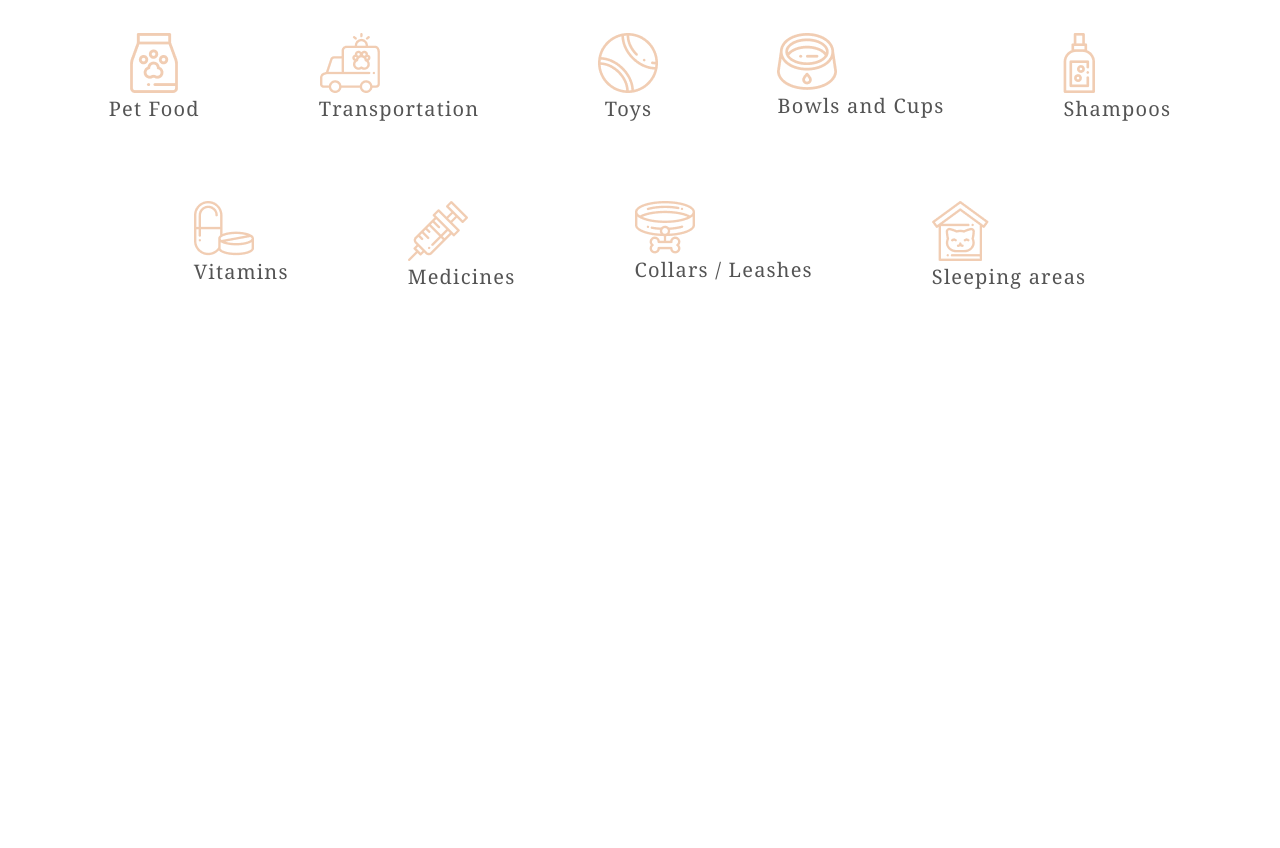
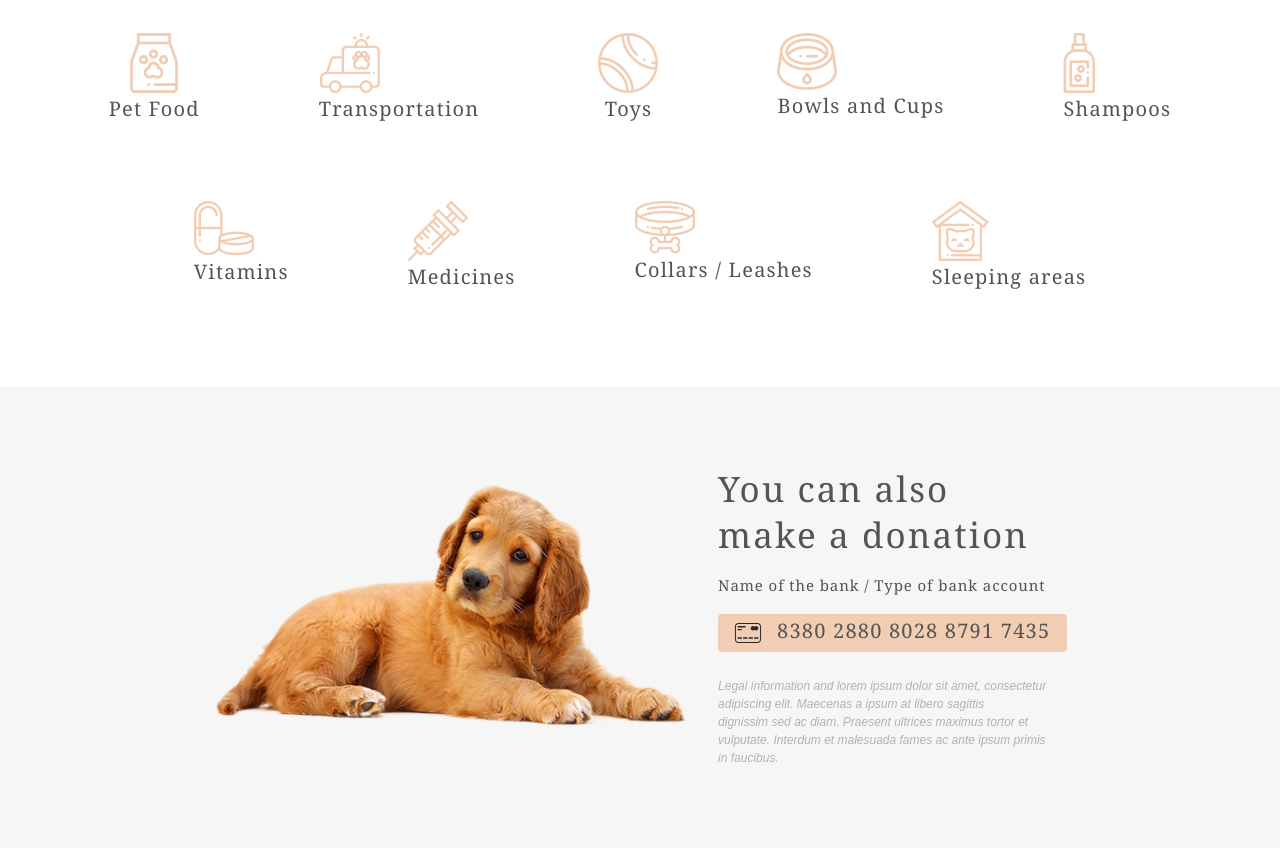
Before and after one commit to DianaAndreeva/Shelter, a plain HTML site: page index.html in a window 1280 px wide. Shown: the part 2599-3447 px from the top of the page. Before the commit the page ends 2985 px from the top, so only its background shows below. Drawn offline with Linux system fonts and the light colour scheme.

Commit message:
feat: add 5th section

```diff
--- a/index.html
+++ b/index.html
@@ -143,6 +143,20 @@
                 </div>
             </div>
         </section>
+        <section class="donation-section">
+            <div class="wrapper donation-wrapper">
+                <img class="img-donation-dog" src="/Shelter/assets/donation-dog.png" alt="donation dog">
+                <div class="donation-container">
+                    <p class="donation-text-you-can">You can also <br> make a donation</p>
+                    <p class="donation-text-name-bank">Name of the bank / Type of bank account</p>
+                    <div class="input-container">
+                        <img class="input-icon" src="/Shelter/assets/credit-card.svg" alt="credit card">
+                        <input type="text" placeholder="8380 2880 8028 8791 7435" alt="text">
+                    </div>
+                    <p class="donation-legal-information">Legal information and lorem ipsum dolor sit amet, consectetur <br>adipiscing elit. Maecenas a ipsum at libero sagittis <br>dignissim sed ac diam. Praesent ultrices maximus tortor et <br>vulputate. Interdum et malesuada fames ac ante ipsum primis <br> in faucibus.</p>
+                </div>
+            </div>
+        </section>
     </main>
     <footer>
 
--- a/style.css
+++ b/style.css
@@ -348,3 +348,103 @@ body {
 
     color: #545454;
 }
+/* SECTION 5 */
+
+.donation-section {
+    /* height: 462px; */
+    height: 462px;
+    background-color: #F6F6F6;
+    /* display: flex;
+    align-content: center; */
+}
+
+.donation-wrapper {
+    display: flex;
+    padding-top: 80px;
+    align-content: center;
+    padding-left: 216px;
+}
+
+.img-donation-dog {
+    height: 261px;
+    padding-top: 17px;
+    padding-right: 30px;
+}
+
+
+/* .donation-container {
+
+} */
+
+.donation-text-you-can {
+    font-family: 'Georgia';
+    font-weight: 400;
+    font-size: 35px;
+    line-height: 130%;
+
+    /* display: flex;
+    align-items: center; */
+    letter-spacing: 0.06em;
+    color: #545454;
+    padding-bottom: 20px;
+}
+
+.donation-text-name-bank {
+    font-family: 'Georgia';
+    font-size: 15px;
+    font-family: 'Georgia';
+    font-weight: 400;
+    line-height: 110%;
+
+    display: flex;
+    align-items: center;
+    letter-spacing: 0.06em;
+    color: #545454;
+    padding-bottom: 20px;
+}
+
+.donation-legal-information {
+    font-family: 'Arial';
+    font-style: italic;
+    font-weight: 400;
+    font-size: 12px;
+    line-height: 18px;
+    display: flex;
+    align-items: center;
+    color: #B2B2B2;
+
+    padding-top: 20px;
+}
+
+.input-container {
+    position: relative;
+    width: 349px;
+    height: 43px;
+}
+
+
+input[type="text"] {
+    width: 100%;
+    padding: 10px 10px 10px 59px;
+    box-sizing: border-box;
+    /* border: 1px solid #ccc; */
+    border-radius: 4px;
+    font-size: 16px;
+    background: #F1CDB3;
+    border: none;
+}
+
+.input-icon {
+    position: absolute;
+    top: 45%;
+    width: 60px;
+    transform: translateY(-50%);
+    height: 20px;
+}
+
+input[type="text"]::placeholder {
+    font-family: 'Georgia';
+    font-size: 20px;
+    color: #545454;
+    letter-spacing: 0.06em;
+}
```
